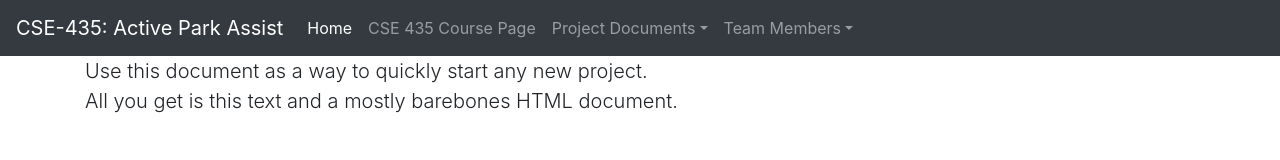
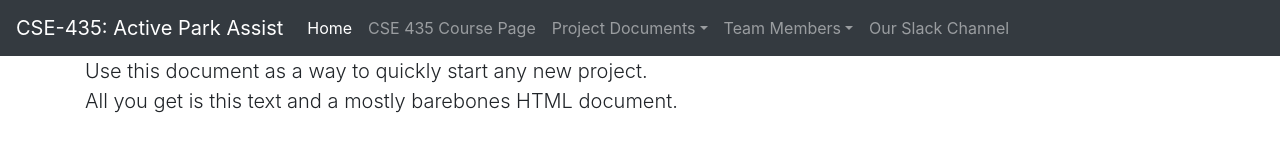
Before and after one commit to guertint73/cse435site, a plain HTML site: page index.html in a window 1280 px wide. Drawn offline with nearby package versions, Linux system fonts and the light colour scheme.

Commit message:
added slack?

```diff
--- a/index.html
+++ b/index.html
@@ -25,6 +25,7 @@
           <li class="nav-item">
             <a class="nav-link" href="http://www.cse.msu.edu/~cse435/">CSE 435 Course Page</a>
           </li>
+
           <li class="nav-item dropdown">
             <a class="nav-link dropdown-toggle" href="#" id="dropdown" data-toggle="dropdown" aria-haspopup="true" aria-expanded="false">Project Documents</a>
             <div class="dropdown-menu" aria-labelledby="dropdown">
@@ -43,6 +44,9 @@
               <a class="dropdown-item" href="#">Jacob Lawler</a>
             </div>
           </li>
+          <li class="nav-item">
+            <a class="nav-link" href="https://cse-435-project.slack.com">Our Slack Channel</a>
+          </li>
         </ul>
       </div>
     </nav>
```
